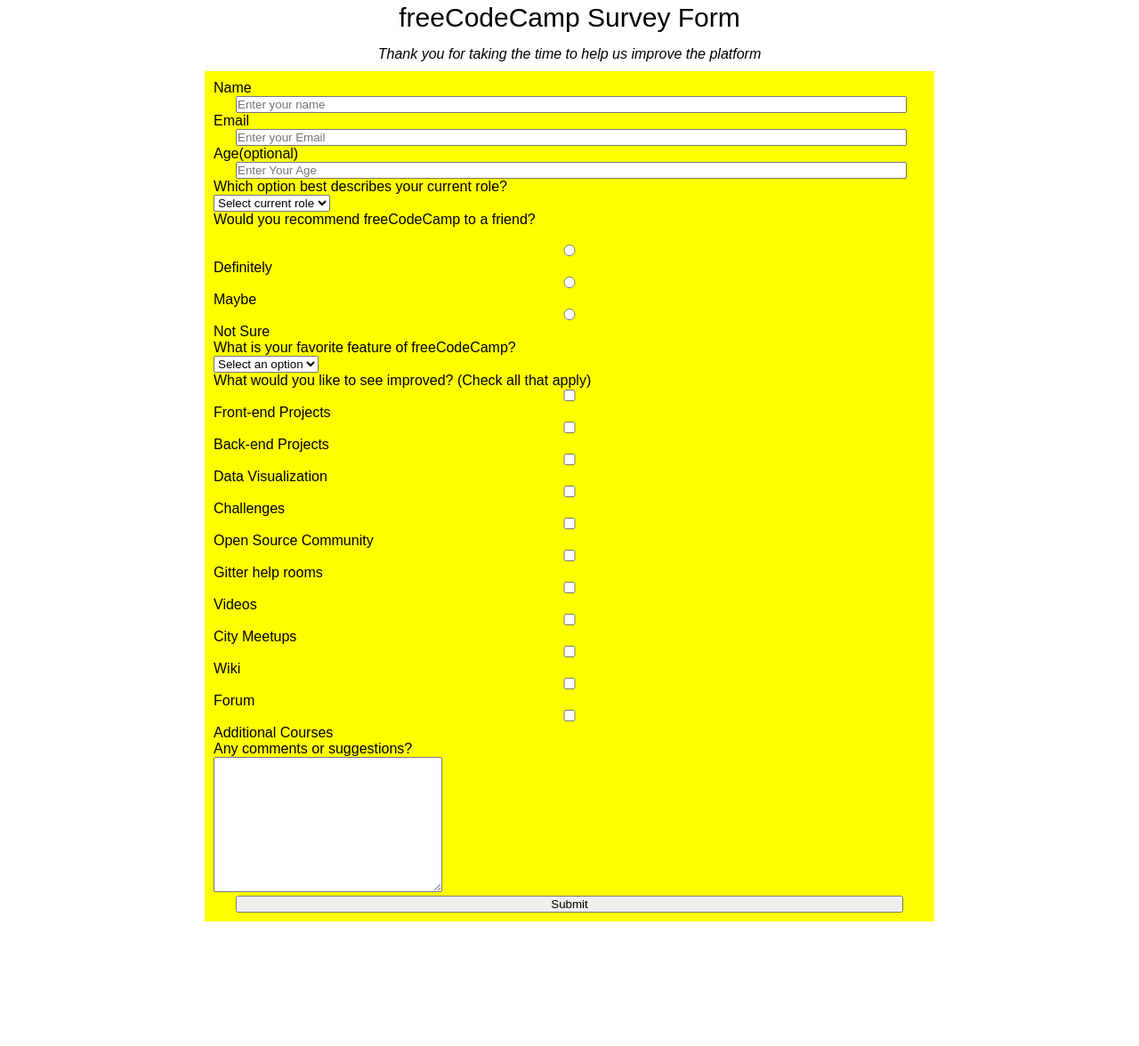
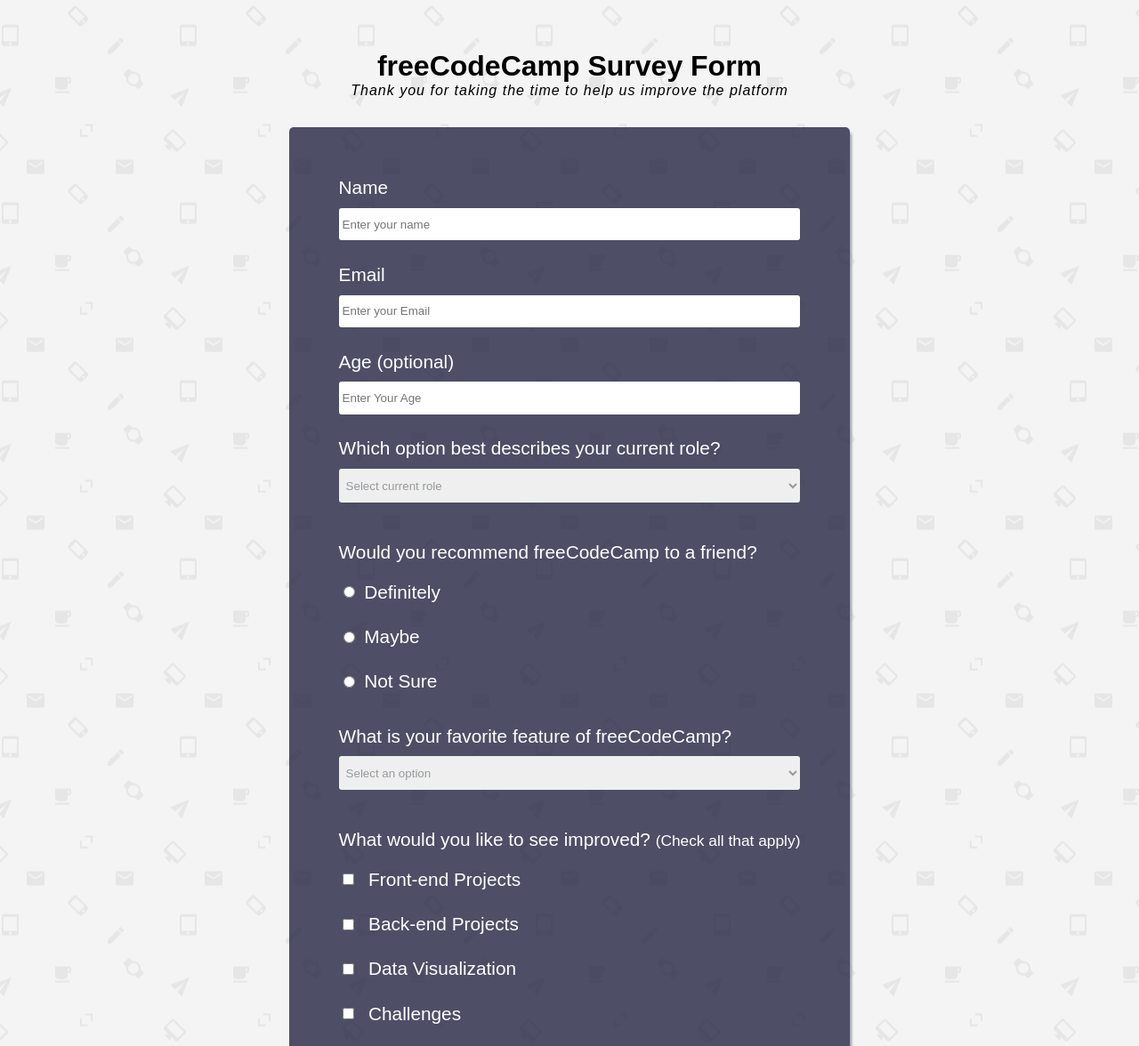
Before and after one commit to renzo4web/Responsive-web-projects, a plain HTML site: page surveyForm/index.html in a window 1280 px wide. Shown: the part 37-1213 px from the top of the page at 89% size. Before the commit the page ends 1073 px from the top, so only its background shows below. Drawn offline with Linux system fonts and the light colour scheme.

Commit message:
Survey form completed

```diff
--- a/surveyForm/index.html
+++ b/surveyForm/index.html
@@ -1,10 +1,10 @@
 <!DOCTYPE html>
 <html lang="en">
 <head>
-        <meta charset="UTF-8" />
-        <meta name="viewport" content="width=device-width, initial-scale=1.0" />
+    <meta charset="UTF-8"/>
+    <meta name="viewport" content="width=device-width, initial-scale=1.0"/>
     <title>Survey Form</title>
-        <link rel="stylesheet" href="style.css" />
+    <link rel="stylesheet" href="style.css"/>
 </head>
 <body>
 <h1 id="title">freeCodeCamp Survey Form</h1>
@@ -13,7 +13,7 @@
 </p>
 <form id="survey-form">
     <label id="name-label" for="name-label">Name</label>
-            <br />
+
     <input
             type="text"
             name="name"
@@ -21,13 +21,13 @@
             placeholder="Enter your name"
             required
     />
-            <br />
+
     <label id="email-label" for="email-label">Email</label>
-            <br />
-            <input type="email" id="email" placeholder="Enter your Email" required />
-            <br />
-            <label id="number-label" for="number-label">Age(optional)</label>
-            <br />
+
+    <input type="email" id="email" placeholder="Enter your Email" required/>
+
+    <label id="number-label" for="number-label">Age (optional)</label>
+
     <input
             type="number"
             id="number"
@@ -35,11 +35,11 @@
             max="99"
             placeholder="Enter Your Age"
     />
-            <br />
+
     <label for="dropdown"
     >Which option best describes your current role?</label
     >
-            <br />
+
     <select name="" id="dropdown">
         <option disabled selected value>Select current role</option>
         <option value="">Student</option>
@@ -48,26 +48,24 @@
         <option value="">Prefer not to say</option>
         <option value="">Other</option>
     </select>
-            <br />
-            <p>Would you recommend freeCodeCamp to a friend?</p>
-            <br />
-            <input type="radio" name="radio" id="def" value="def" />
 
-            <label for="def">Definitely</label>
-            <br />
-            <input type="radio" name="radio" id="maybe" value="maybe" />
+    <p class="input-title">Would you recommend freeCodeCamp to a friend?</p>
+    <p class="container">
+        <label for="def">
+        <input type="radio" name="radio" id="def" value="def"/>Definitely</label>
 
-            <label for="maybe">Maybe</label>
-            <br />
-            <input type="radio" name="radio" id="not" value="not" />
 
-            <label for="not">Not Sure</label>
+        <label for="maybe">
+        <input type="radio" name="radio" id="maybe" value="maybe"/>Maybe</label>
+
+
+        <label for="not">
+        <input type="radio" name="radio" id="not" value="not"/>Not Sure</label>
+    </p>
     <!----Second Dropdown----->
-            <br />
-            <label for="dropdown2"
-                >What is your favorite feature of freeCodeCamp?</label
-            >
-            <br />
+
+    <label for="dropdown2">What is your favorite feature of freeCodeCamp?</label>
+
     <select name="" id="dropdown2">
         <option disabled selected value>Select an option</option>
         <option value="">Challenges</option>
@@ -75,96 +73,103 @@
         <option value="">Community</option>
         <option value="">Open source</option>
     </select>
-            <br />
+
     <!-----Checkbox----->
-            <p>What would you like to see improved? (Check all that apply)</p>
+    <p class="input-title">What would you like to see improved? <small>(Check all that apply)</small></p>
 
+    <p class="container">
+
+        <label for="Front-end-Projects">
             <input
                     type="checkbox"
                     value="Front-end-Projects"
                     name="checkbox"
                     id="Front-end-Projects"
             />
-            <label for="Front-end-Projects">Front-end Projects</label>
-            <br />
+            Front-end Projects</label>
+        <label for="Back-end-Projects">
             <input
                     type="checkbox"
                     value="Back-end-Projects"
                     name="checkbox"
                     id="Back-end-Projects"
             />
-            <label for="Back-end-Projects">Back-end Projects</label>
-            <br />
+            Back-end Projects</label>
+        <label for="Data Visualization">
             <input
                     type="checkbox"
                     value="Data-Visualization"
                     name="checkbox"
                     id="Data Visualization"
             />
-            <label for="Data Visualization">Data Visualization</label>
-            <br />
+            Data Visualization</label>
+        <label for="Challenges">
             <input
                     type="checkbox"
                     value="Challenges"
                     name="checkbox"
                     id="Challenges"
             />
-            <label for="Challenges">Challenges</label>
-            <br />
+            Challenges</label>
+        <label for="Open Source Community">
             <input
                     type="checkbox"
                     value="Open Source Community"
                     name="checkbox"
                     id="Open Source Community"
             />
-            <label for="Open Source Community">Open Source Community</label>
-            <br />
+            Open Source Community</label>
+        <label for="Gitter help rooms">
             <input
                     type="checkbox"
                     value="Gitter help rooms"
                     name="checkbox"
                     id="Gitter help rooms"
             />
-            <label for="Gitter help rooms">Gitter help rooms</label>
-            <br />
-            <input type="checkbox" value="Videos" name="checkbox" id="Videos" />
-            <label for="Videos">Videos</label>
-            <br />
+            Gitter help rooms</label>
+        <label for="Videos">
+            <input type="checkbox" value="Videos" name="checkbox" id="Videos"/>
+            Videos</label>
+        <label for="City Meetups">
             <input
                     type="checkbox"
                     value="City Meetups"
                     name="checkbox"
                     id="City Meetups"
             />
-            <label for="City Meetups">City Meetups</label>
-            <br />
-            <input type="checkbox" value="Wiki" name="checkbox" id="Wiki" />
-            <label for="Wiki">Wiki</label>
-            <br />
-            <input type="checkbox" value="Forum" name="checkbox" id="Forum" />
-            <label for="Forum">Forum</label>
-            <br />
+            City Meetups
+        </label>
+        <label for="Wiki">
+            <input type="checkbox" value="Wiki" name="checkbox" id="Wiki"/>
+            Wiki
+        </label>
+        <label for="Forum">
+            <input type="checkbox" value="Forum" name="checkbox" id="Forum"/>
+            Forum
+        </label>
+
+
+        <label for="Additional Courses">
             <input
                     type="checkbox"
                     value="Additional Courses"
                     name="checkbox"
                     id="Additional Courses"
             />
-            <label for="Additional Courses">Additional Courses</label>
-            <br />
+            Additional Courses</label>
+    </p>
     <!--------textarea-->
     <label for="textarea">Any comments or suggestions?</label>
-            <br />
+
     <textarea
             name=""
             id=""
-                cols="30"
-                rows="10"
+            cols="15"
+            rows="5"
             placeholder="Enter your comment here"
     >
             </textarea>
-            <br />
-            <input type="submit" value="Submit" id="submit" />
+    <input type="submit" value="Submit" id="submit"/>
 </form>
 <script src="https://cdn.freecodecamp.org/testable-projects-fcc/v1/bundle.js"></script>
 </body>
--- a/surveyForm/style.css
+++ b/surveyForm/style.css
@@ -1,73 +1,94 @@
 * {
-    padding: 0;
-    margin: 0;
+    box-sizing: border-box;
     font-family: sans-serif;
 }
 
-@media (min-width: 400px) {
-    h1 {
-        margin: 40px 30px 10px 30px;
-        text-align: center;
-        font-size: 30px;
-        font-weight: 300;
-    }
-    #description {
-        text-align: center;
-        font-style: italic;
-        margin: 15px 30px 10px 30px;
-    }
-    form {
-        background-color: yellow;
-        width: 350px;
-        padding: 10px;
-        margin: 10px;
-    }
+body{
+    background-image: url("./images/email-pattern.png");
+    background-position: center;
+    display: flex;
+    flex-direction: column;
+    align-items: center;
+    padding: 4em;
 }
 
-@media (min-width: 700px) {
-    h1 {
-        margin: 40px 30px 10px 30px;
-        text-align: center;
-        font-size: 30px;
-        font-weight: 300;
-    }
-    #description {
-        text-align: center;
-        font-style: italic;
-        margin: 15px 30px 10px 30px;
-    }
-    form {
-        text-align: left;
-        background-color: yellow;
-        width: 500px;
-        padding: 10px;
-    }
+/* Typography */
 
-    input {
-        margin-left: 25px;
-    }
+#title{
+    font-size: 2rem;
+    margin-bottom: 0;
 }
 
-h1 {
-    margin: 40px 30px 10px 30px;
-    text-align: center;
-    font-size: 30px;
-    font-weight: 300;
-}
-#description {
-    text-align: center;
+#description{
     font-style: italic;
-    margin: 15px 30px 10px 30px;
+    margin-top: 0;
+    letter-spacing: 1px;
+    margin-bottom: 2em;
 }
 
-form {
-    margin: 0 auto;
-    background-color: yellow;
-    width: 800px;
-    padding: 10px;
+#survey-form{
+    color: #fff;
+    background-color: rgba(37, 37, 68, 0.8);
+    padding: 3.5em;
+    display: flex;
+    flex-direction: column;
+    border-radius: 5px;
+    box-shadow: #969A9E 2px 5px 3px ;
 }
 
-input {
-    margin-left: 25px;
-    width: 750px;
+label{
+    font-size: 1.3rem;
 }
+textarea{
+    font-size: 1rem;
+    width: 100%;
+    padding: 1em;
+}
+
+input, select{
+    color: #969A9E;
+    border: none;
+    padding: .8em .3em;
+    border-radius: 3px;
+    margin-bottom: 2em;
+    margin-top: .8em;
+}
+
+input:focus{
+    outline-color: green;
+}
+
+
+input[type=checkbox]{
+    padding: 9px;
+    border-radius: 3px;
+    margin-right: 0.8em;
+}
+
+input[type=radio]{
+    margin-right: 0.8em;
+}
+
+.input-title{
+    font-size: 1.3rem;
+    margin-bottom: 0;
+    margin-top: .8em;
+}
+
+.container{
+    display: flex;
+    flex-direction: column;
+}
+
+#submit{
+    background-color: green;
+    color: #fff;
+    padding: 1em 0;
+    transform: scale(1);
+    transition: transform 250ms;
+}
+#submit:focus,#submit:hover{
+    background-color: #35f835;
+    color: #000;
+    transform: scale(1.1);
+}
```
Also changed, not shown: surveyForm/images/email-pattern.png (added). Lines whose indentation alone changed are shown as unchanged.
